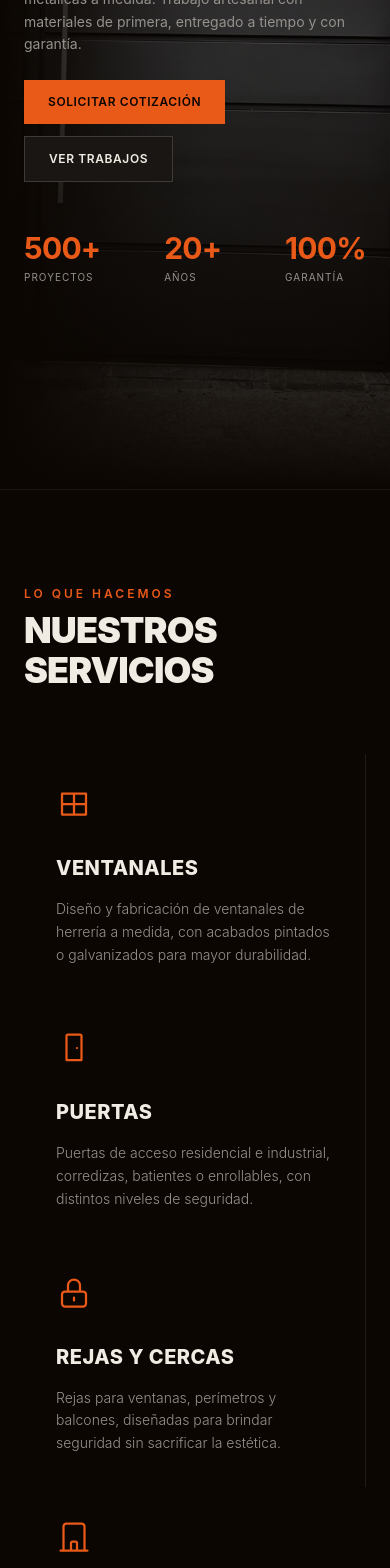
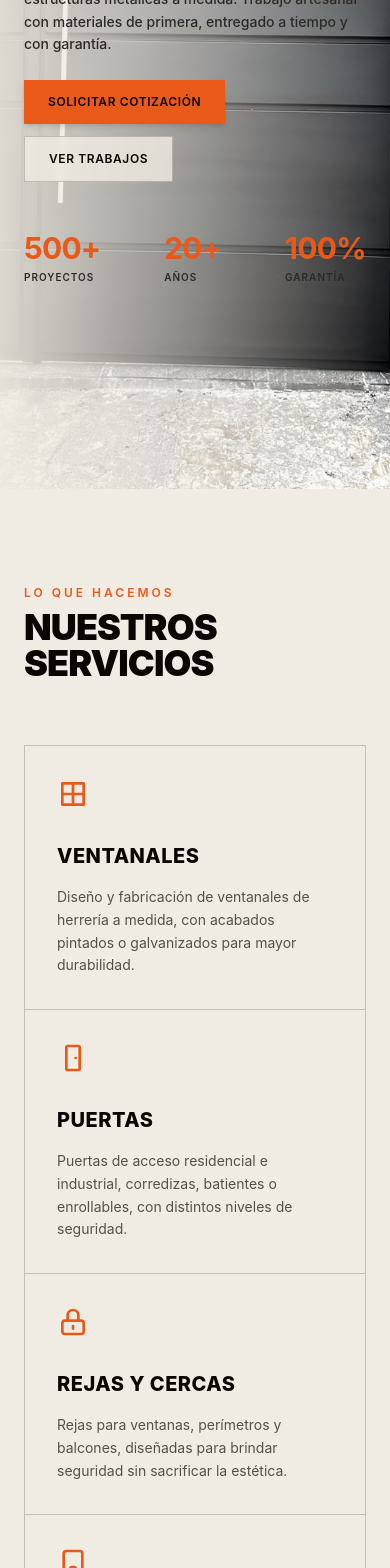
Before and after one commit to MiguelGNX/Herreria-Velfer-Proyect, a React (Create React App) app: page / in a window 390 px wide. Shown: the part 420-1988 px from the top of the page. Built offline with nearby package versions, Linux system fonts and the light colour scheme.

Commit message:
Aplicamos DarkMode
Se implementa el modo de detección entre ligth / Dark Mode

```diff
--- a/src/App.jsx
+++ b/src/App.jsx
@@ -6,9 +6,12 @@ import ServicesSection from './components/sections/NuestrosServicios/ServicesSec
 import GallerySection from './components/sections/GaleriaTrabajo/GallerySection';
 import AboutUsSection from './components/sections/SobreNosotros/AboutSection';
 import Footer from './components/layout/Footer/Footer';
+import useDarkMode from '../src/hooks/DarkMode/useDarkMode';
 function App() {
+  useDarkMode();
   return (
-    <div className="bg-[#0b0602] min-h-screen">
+    <div className="bg-[#f1ece3] text-[#0b0602] dark:bg-[#0b0602] dark:text-[#f1ece3] min-h-screen transition-colors duration-300">
+
       <Navbar2 />
       <HomePage />
       <ServicesSection />
--- a/src/components/sections/HomePage/HomePage.jsx
+++ b/src/components/sections/HomePage/HomePage.jsx
@@ -1,7 +1,5 @@
 import React, { useState } from 'react';
 import ImgPortonHome from '../../../assets/images/ImgPortonHome.jpg';
-//import Logo from '../../../assets/images/Logo.png';
-//import Logo2 from '../../../assets/images/Logo2.png';
 
 export default function HomePage() {
     const [showNotice, setShowNotice] = useState(false);
@@ -9,39 +7,41 @@ export default function HomePage() {
     const handleQuoteClick = (e) => {
         e.preventDefault();
         setShowNotice(true);
-        // Oculta automáticamente la notificación después de 4 segundos
         setTimeout(() => {
             setShowNotice(false);
         }, 4000);
     };
 
     return (
-        <section id="inicio" className="relative min-h-screen bg-[#0b0602] text-[#f1ece3] flex items-center pt-20 pb-12 overflow-hidden">
+        <section
+            id="inicio"
+            className="relative min-h-screen bg-[#f1ece3] text-[#0b0602] dark:bg-[#0b0602] dark:text-[#f1ece3] flex items-center pt-20 pb-12 overflow-hidden transition-colors duration-300"
+        >
 
             {/* NOTIFICACIÓN FLOTANTE / TOAST */}
             {showNotice && (
-                <div className="fixed bottom-6 right-6 z-50 bg-[#191613] border border-[#e95918] text-[#f1ece3] px-5 py-4 rounded shadow-2xl flex items-start gap-3 max-w-sm transition-all duration-300">
+                <div className="fixed bottom-6 right-6 z-50 bg-[#ffffff] dark:bg-[#191613] border border-[#e95918] text-[#0b0602] dark:text-[#f1ece3] px-5 py-4 rounded shadow-2xl flex items-start gap-3 max-w-sm transition-all duration-300">
                     <div className="text-[#e95918] text-lg mt-0.5">⚙️</div>
                     <div className="space-y-1">
                         <p className="font-display font-semibold text-xs tracking-wider uppercase text-[#e95918]">
                             Próximamente Cotizador en Línea
                         </p>
-                        <p className="font-body text-xs text-[#95918c] leading-relaxed">
+                        <p className="font-body text-xs text-[#55504a] dark:text-[#95918c] leading-relaxed">
                             Estamos trabajando en esta función. Por el momento, contáctanos por WhatsApp para atenderte de inmediato.
                         </p>
                     </div>
                 </div>
             )}
 
-            {/* 1. CAPA DE FONDO E IMAGEN CON OVERLAY */}
+            {/* 1. CAPA DE FONDO: IMAGEN 100% VISIBLE EN MODO CLARO */}
             <div className="absolute inset-0 z-0">
                 <img
                     src={ImgPortonHome}
                     alt="Herrería de rejas artesanales"
-                    className="w-full h-full object-cover opacity-50 filter blur-none"
+                    className="w-full h-full object-cover opacity-100 dark:opacity-50"
                 />
-                <div className="absolute inset-0 bg-gradient-to-r from-[#0b0602] via-[#0b0602]/10 to-transparent" />
-                <div className="absolute inset-0 bg-gradient-to-t from-[#0b0602] via-transparent to-[#0b0602]/40" />
+                {/* Sombra sutil izquierda para lectura de texto en claro; modo oscuro intacto */}
+                <div className="absolute inset-0 bg-gradient-to-r from-[#f1ece3]/90 via-[#f1ece3]/50 to-transparent dark:from-[#0b0602] dark:via-[#0b0602]/10 dark:to-transparent" />
             </div>
 
             {/* 2. CONTENEDOR PRINCIPAL */}
@@ -58,7 +58,7 @@ export default function HomePage() {
                         </h1>
 
                         {/* Párrafo Descriptivo */}
-                        <p className="font-body text-[#95918c] text-sm sm:text-base md:text-lg max-w-xl leading-relaxed">
+                        <p className="font-body text-[#2d2a26] dark:text-[#95918c] font-medium sm:font-normal text-sm sm:text-base md:text-lg max-w-xl leading-relaxed">
                             Fabricamos ventanales, puertas, rejas y estructuras metálicas a medida.
                             Trabajo artesanal con materiales de primera, entregado a tiempo y con garantía.
                         </p>
@@ -67,13 +67,13 @@ export default function HomePage() {
                         <div className="flex flex-wrap items-center gap-3 sm:gap-4 pt-2">
                             <button
                                 onClick={handleQuoteClick}
-                                className="bg-[#e95918] hover:bg-[#d04b0f] text-[#0b0602] font-display font-semibold text-xs sm:text-sm tracking-wider uppercase px-6 sm:px-8 py-3.5 sm:py-4 transition-colors duration-200 cursor-pointer"
+                                className="bg-[#e95918] hover:bg-[#d04b0f] text-[#0b0602] font-display font-semibold text-xs sm:text-sm tracking-wider uppercase px-6 sm:px-8 py-3.5 sm:py-4 transition-colors duration-200 cursor-pointer shadow-md"
                             >
                                 Solicitar Cotización
                             </button>
                             <a
                                 href="#galeria"
-                                className="bg-[#191613] hover:bg-[#231f1c] border border-[#95918c]/30 text-[#f1ece3] font-display font-semibold text-xs sm:text-sm tracking-wider uppercase px-6 sm:px-8 py-3.5 sm:py-4 transition-colors duration-200"
+                                className="bg-[#f1ece3]/80 hover:bg-[#f1ece3] dark:bg-[#191613] dark:hover:bg-[#231f1c] border border-[#0b0602]/20 dark:border-[#95918c]/30 text-[#0b0602] dark:text-[#f1ece3] font-display font-semibold text-xs sm:text-sm tracking-wider uppercase px-6 sm:px-8 py-3.5 sm:py-4 transition-colors duration-200 backdrop-blur-sm"
                             >
                                 Ver Trabajos
                             </a>
@@ -82,12 +82,12 @@ export default function HomePage() {
                     </div>
 
                     {/* COLUMNA DERECHA: ESTADÍSTICAS */}
-                    <div className="lg:col-span-4 flex flex-row lg:flex-col justify-between lg:justify-center gap-6 lg:space-y-8 lg:border-l lg:border-[#95918c]/20 lg:pl-12 pt-4 lg:pt-0">
+                    <div className="lg:col-span-4 flex flex-row lg:flex-col justify-between lg:justify-center gap-6 lg:space-y-8 lg:border-l lg:border-[#0b0602]/20 dark:lg:border-[#95918c]/20 lg:pl-12 pt-4 lg:pt-0">
                         <div>
                             <div className="font-display text-3xl sm:text-4xl lg:text-5xl font-bold text-[#e95918] tracking-tight">
                                 500+
                             </div>
-                            <div className="font-display text-[10px] sm:text-xs text-[#95918c] tracking-widest uppercase mt-1">
+                            <div className="font-display text-[10px] sm:text-xs text-[#2d2a26] dark:text-[#95918c] font-semibold dark:font-normal tracking-widest uppercase mt-1">
                                 Proyectos
                             </div>
                         </div>
@@ -96,7 +96,7 @@ export default function HomePage() {
                             <div className="font-display text-3xl sm:text-4xl lg:text-5xl font-bold text-[#e95918] tracking-tight">
                                 20+
                             </div>
-                            <div className="font-display text-[10px] sm:text-xs text-[#95918c] tracking-widest uppercase mt-1">
+                            <div className="font-display text-[10px] sm:text-xs text-[#2d2a26] dark:text-[#95918c] font-semibold dark:font-normal tracking-widest uppercase mt-1">
                                 Años
                             </div>
                         </div>
@@ -105,7 +105,7 @@ export default function HomePage() {
                             <div className="font-display text-3xl sm:text-4xl lg:text-5xl font-bold text-[#e95918] tracking-tight">
                                 100%
                             </div>
-                            <div className="font-display text-[10px] sm:text-xs text-[#95918c] tracking-widest uppercase mt-1">
+                            <div className="font-display text-[10px] sm:text-xs text-[#2d2a26] dark:text-[#95918c] font-semibold dark:font-normal tracking-widest uppercase mt-1">
                                 Garantía
                             </div>
                         </div>
--- a/src/components/sections/NuestrosServicios/ServicesSection.jsx
+++ b/src/components/sections/NuestrosServicios/ServicesSection.jsx
@@ -2,97 +2,86 @@ import React from 'react';
 
 const services = [
   {
-    id: 'ventanales',
     title: 'VENTANALES',
     description:
       'Diseño y fabricación de ventanales de herrería a medida, con acabados pintados o galvanizados para mayor durabilidad.',
     icon: (
-      <svg className="w-9 h-9 text-[#e95918]" fill="none" stroke="currentColor" viewBox="0 0 24 24">
-        <path strokeLinecap="round" strokeLinejoin="round" strokeWidth={1.5} d="M4 5h16v14H4V5z M12 5v14 M4 12h16" />
+      <svg className="w-8 h-8" fill="none" stroke="currentColor" strokeWidth="2" viewBox="0 0 24 24">
+        <path strokeLinecap="round" strokeLinejoin="round" d="M4 4h16v16H4zM4 12h16M12 4v16" />
       </svg>
     ),
-
   },
   {
-    id: 'puertas',
     title: 'PUERTAS',
     description:
       'Puertas de acceso residencial e industrial, corredizas, batientes o enrollables, con distintos niveles de seguridad.',
     icon: (
-      <svg className="w-9 h-9 text-[#e95918]" fill="none" stroke="currentColor" viewBox="0 0 24 24">
-        <path strokeLinecap="round" strokeLinejoin="round" strokeWidth={1.5} d="M8 3h8a1 1 0 011 1v16H7V4a1 1 0 011-1z M14 12v.01" />
+      <svg className="w-8 h-8" fill="none" stroke="currentColor" strokeWidth="2" viewBox="0 0 24 24">
+        <path strokeLinecap="round" strokeLinejoin="round" d="M8 3h8a1 1 0 011 1v16a1 1 0 01-1 1H8a1 1 0 01-1-1V4a1 1 0 011-1zM14 12h.01" />
       </svg>
     ),
-
   },
   {
-    id: 'rejas',
     title: 'REJAS Y CERCAS',
     description:
       'Rejas para ventanas, perímetros y balcones, diseñadas para brindar seguridad sin sacrificar la estética.',
     icon: (
-      <svg className="w-9 h-9 text-[#e95918]" fill="none" stroke="currentColor" viewBox="0 0 24 24">
-        <path strokeLinecap="round" strokeLinejoin="round" strokeWidth={1.5} d="M12 15v2m-6 4h12a2 2 0 002-2v-6a2 2 0 00-2-2H6a2 2 0 00-2 2v6a2 2 0 002 2zm10-10V7a4 4 0 00-8 0v4h8z" />
+      <svg className="w-8 h-8" fill="none" stroke="currentColor" strokeWidth="2" viewBox="0 0 24 24">
+        <path strokeLinecap="round" strokeLinejoin="round" d="M12 15v2m-6 4h12a2 2 0 002-2v-6a2 2 0 00-2-2H6a2 2 0 00-2 2v6a2 2 0 002 2zm10-10V7a4 4 0 00-8 0v4h8z" />
       </svg>
     ),
-     // Tarjeta destacada con fondo oscuro igual que en la imagen
   },
   {
-    id: 'estructuras',
     title: 'ESTRUCTURAS METÁLICAS',
     description:
       'Techumbres, escaleras, barandales y estructuras de acero para proyectos residenciales y comerciales.',
     icon: (
-      <svg className="w-9 h-9 text-[#e95918]" fill="none" stroke="currentColor" viewBox="0 0 24 24">
-        <path strokeLinecap="round" strokeLinejoin="round" strokeWidth={1.5} d="M19 21V5a2 2 0 00-2-2H7a2 2 0 00-2 2v16m14 0h2m-2 0h-5m-9 0H3m2 0h5m0 0v-5a1 1 0 011-1h2a1 1 0 011 1v5m-4 0h4" />
+      <svg className="w-8 h-8" fill="none" stroke="currentColor" strokeWidth="2" viewBox="0 0 24 24">
+        <path strokeLinecap="round" strokeLinejoin="round" d="M19 21V5a2 2 0 00-2-2H7a2 2 0 00-2 2v16m14 0h2m-2 0h-5m-9 0H3m2 0h5m0 0v-5a1 1 0 011-1h2a1 1 0 011 1v5m-4 0h4" />
       </svg>
     ),
-
   },
 ];
 
 export default function ServicesSection() {
   return (
-    <section id="servicios" className="bg-[#0b0602] text-[#f1ece3] py-24 px-6 lg:px-12 border-t border-[#95918c]/10">
+    <section
+      id="servicios"
+      className="bg-[#f1ece3] text-[#0b0602] dark:bg-[#0b0602] dark:text-[#f1ece3] py-24 px-6 lg:px-12 transition-colors duration-300"
+    >
       <div className="container mx-auto">
 
-        {/* ENCABEZADO DE SECCIÓN */}
+        {/* ENCABEZADO */}
         <div className="mb-16">
           <span className="text-[#e95918] text-xs md:text-sm font-semibold tracking-[0.25em] uppercase block mb-2">
             LO QUE HACEMOS
           </span>
-          <h2 className="text-4xl md:text-6xl font-black uppercase tracking-tight text-[#f1ece3]">
+          <h2 className="text-4xl md:text-6xl font-black uppercase tracking-tight text-[#0b0602] dark:text-[#f1ece3] leading-none">
             NUESTROS SERVICIOS
           </h2>
         </div>
 
-        {/* REJILLA DE SERVICIOS */}
-        <div className="grid grid-cols-1 md:grid-cols-2 lg:grid-cols-4 gap-0 items-stretch">
-          {services.map((service, index) => (
+        {/* CUADRO COMPLETO CON LA INFORMACIÓN (SIN HOVER) */}
+        <div className="border border-[#0b0602]/20 dark:border-[#95918c]/20 grid grid-cols-1 md:grid-cols-2 lg:grid-cols-4 gap-0">
+          {services.map((service) => (
             <div
-              key={service.id}
-              className={`p-8 flex flex-col justify-between transition-all duration-300 border-r border-[#95918c]/15 last:border-r-0 ${
-                service.featured
-                  ? 'bg-[#151210] border-y border-[#e95918]/30 shadow-2xl relative z-10'
-                  : 'hover:bg-[#120f0d]'
-              }`}
+              key={service.title}
+              className="p-8 border-b md:border-b-0 lg:border-r border-[#0b0602]/20 dark:border-[#95918c]/20 last:border-b-0 lg:last:border-r-0"
             >
-              <div>
-                {/* ICONO */}
-                <div className="mb-8">
+              {/* ÍCONO */}
+              <div className="text-[#e95918] mb-8">
                 {service.icon}
               </div>
 
               {/* TÍTULO */}
-                <h3 className="text-xl md:text-2xl font-extrabold uppercase tracking-wide text-[#f1ece3] mb-4">
+              <h3 className="text-xl font-extrabold uppercase tracking-wide text-[#0b0602] dark:text-[#f1ece3] mb-4">
                 {service.title}
               </h3>
 
               {/* DESCRIPCIÓN */}
-                <p className="text-[#95918c] text-sm md:text-base leading-relaxed font-light">
+              <p className="text-[#55504a] dark:text-[#95918c] text-sm leading-relaxed font-normal dark:font-light">
                 {service.description}
               </p>
-              </div>
             </div>
           ))}
         </div>
--- /dev/null
+++ b/src/hooks/DarkMode/useDarkMode.jsx
@@ -0,0 +1,23 @@
+import { useEffect } from 'react';
+
+export default function useDarkMode() {
+  useEffect(() => {
+    // Escucha el tema actual del dispositivo del cliente
+    const mediaQuery = window.matchMedia('(prefers-color-scheme: dark)');
+
+    const handleThemeChange = (e) => {
+      if (e.matches) {
+        document.documentElement.classList.add('dark');
+      } else {
+        document.documentElement.classList.remove('dark');
+      }
+    };
+
+    // Aplicar el tema actual al cargar
+    handleThemeChange(mediaQuery);
+
+    // Escuchar si el usuario cambia el tema de su sistema en tiempo real
+    mediaQuery.addEventListener('change', handleThemeChange);
+    return () => mediaQuery.removeEventListener('change', handleThemeChange);
+  }, []);
+}
--- a/tailwind.config.js
+++ b/tailwind.config.js
@@ -1,6 +1,9 @@
 /** @type {import('tailwindcss').Config} */
 module.exports = {
-  content: [],
+  darkMode: 'class', // <--- Habilita el control por clases CSS
+  content: [
+    "./src/**/*.{js,jsx,ts,tsx}",
+  ],
   theme: {
     extend: {},
   },
```
Also changed, not shown: src/components/layout/Footer/Footer.jsx (+14 -14 lines), src/components/sections/GaleriaTrabajo/GallerySection.jsx (+14 -11 lines), src/components/sections/SobreNosotros/AboutSection.jsx (+20 -14 lines). Lines whose indentation alone changed are shown as unchanged.
